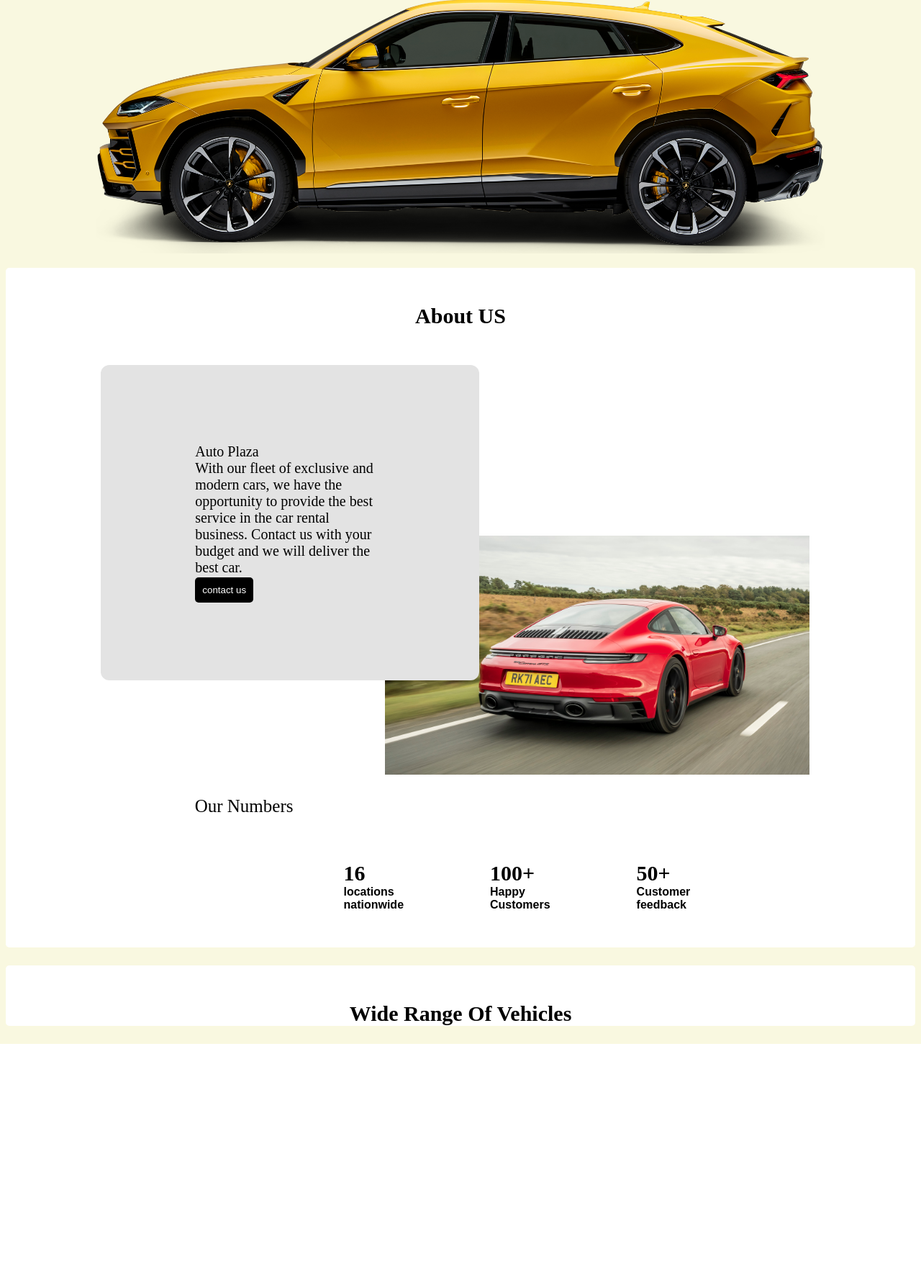
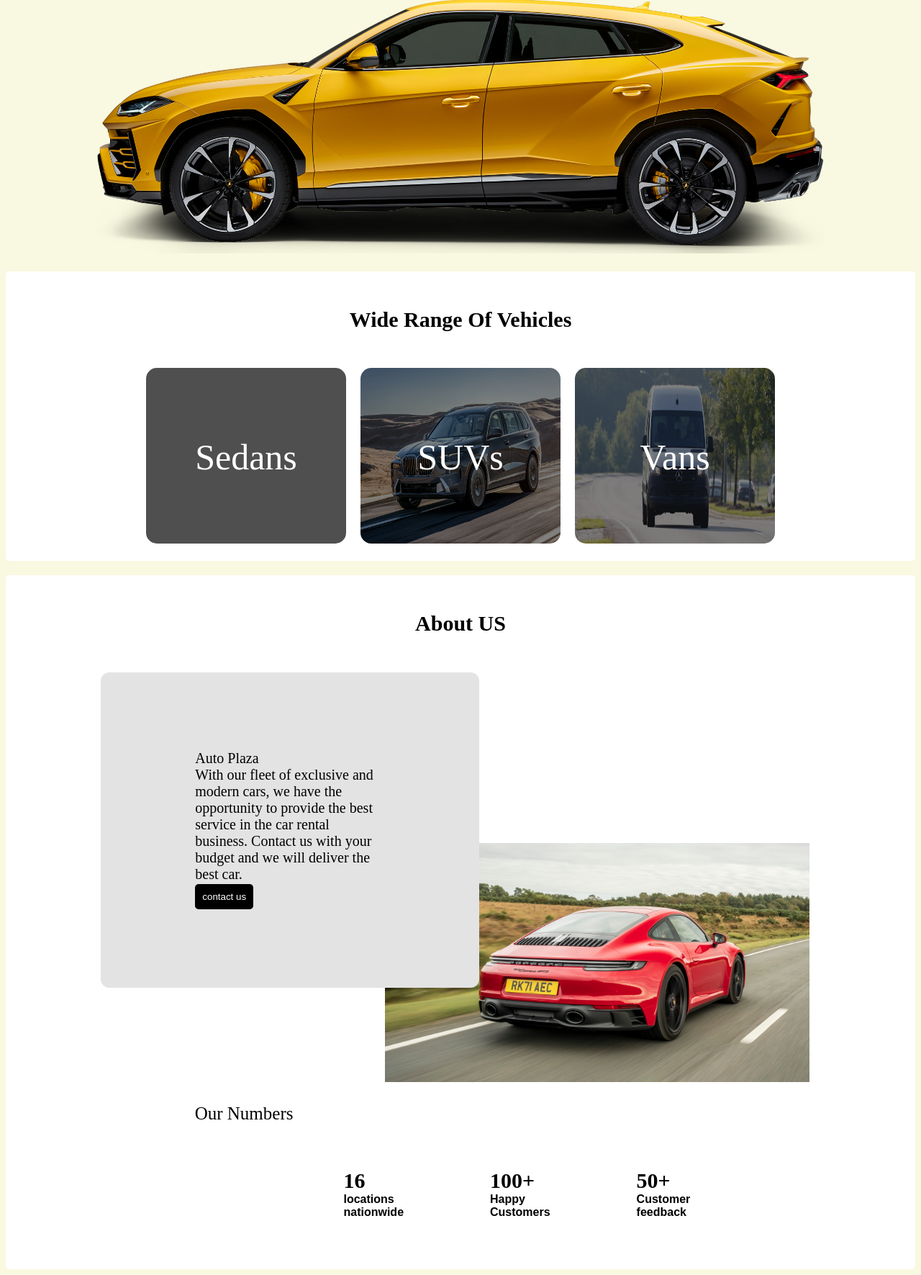
Before and after one commit to Wediah/Car-rental-company, a PHP site: page /homepage.html in a window 1280 px wide. Shown: the part 309-2080 px from the top of the page at 72% size. Before the commit the page ends 1759 px from the top, so only its background shows below. Run offline with PHP 8.4, Linux system fonts and the light colour scheme; grey boxes are pictures that could not be loaded.

Commit message:
adds third page

```diff
--- a/homepage.html
+++ b/homepage.html
@@ -119,6 +119,26 @@
    <!--hero 1mage-->
    <img class="img1" src="images\lambo.png" alt="">
 
+   <div class="secondpage">
+    <h2>Wide Range Of Vehicles</h2>
+    <div class="range1">
+      <div class="sedans">
+        <img src="images/benz1.webp" alt="">
+        <div class="sedans1">Sedans</div>
+        <div class="sedans2">view more</div>
+      </div>
+      <div class="sedans">
+        <img src="images/bmw1.jpg" alt="">
+        <div class="sedans1">SUVs</div>
+        <div class="sedans2">view more</div>
+      </div>
+      <div class="sedans">
+        <img src="images/sprinter.jpg" alt="">
+        <div class="sedans1">Vans</div>
+        <div class="sedans2">view more</div>
+      </div>
+    </div>
+   </div>
 
    <div class="secondpage">
     <h1>About US</h1>
@@ -160,13 +180,6 @@
    </div>
 
 
-   <div class="secondpage">
-    <h2>Wide Range Of Vehicles</h2>
-    <div>
-      <div></div>
-      <div></div>
-      <div></div>
-    </div>
-   </div>
+
 </body>
 </html>
--- a/style.css
+++ b/style.css
@@ -320,6 +320,7 @@ body {
   background-color: #FFFFFF;
   width: 100%;
   border-radius: 5px;
+  padding-bottom: 20px;
 }
 
 .secondpage h1 {
@@ -335,6 +336,12 @@ body {
   position: relative;
   grid-template-columns: repeat(12, 1fr);
   margin-top: -100px;
+}
+
+@media screen and (max-width: 600px) {
+  .p2 {
+    margin-top: -50px;
+  }
 }
 
 
@@ -480,3 +487,64 @@ body {
   padding-top: 50px;
   text-align: center;
 }
+
+.range1{
+  display: flex;
+  flex-direction: row;
+  gap: 20px;
+  justify-content: center;
+  margin-top: 50px;
+}
+
+.range1 img {
+  width: 278px;
+  height: 244px;
+  border-radius: 15px;
+  filter: brightness(50%);
+}
+
+@media screen and (max-width: 600px) {
+  .range1 {
+    flex-direction: column;
+    align-items: center;
+  }
+}
+
+.sedans {
+  position: relative;
+  text-align: center;
+  color: white;
+  cursor: pointer;
+  transition: transform .75s;
+}
+
+.sedans:hover{
+  transform: scale(1.10);
+}
+
+.sedans1 {
+  position: absolute;
+  top: 50%;
+  left: 50%;
+  transform: translate(-50%, -50%);
+  font-size: 50px;
+  font-family: Zen Dots;
+}
+
+.sedans2 {
+  position: absolute;
+  top: 66%;
+  left: 50%;
+  transform: translate(-50%, -50%);
+  font-size: 12px;
+  font-family: Zen Dots;
+  display: none;
+  background-color: #FFFFFF;
+  color: black;
+  padding: 8px;
+  border-radius: 5px;
+}
+
+.sedans:hover > .sedans2 {
+  display: block;
+}
```
